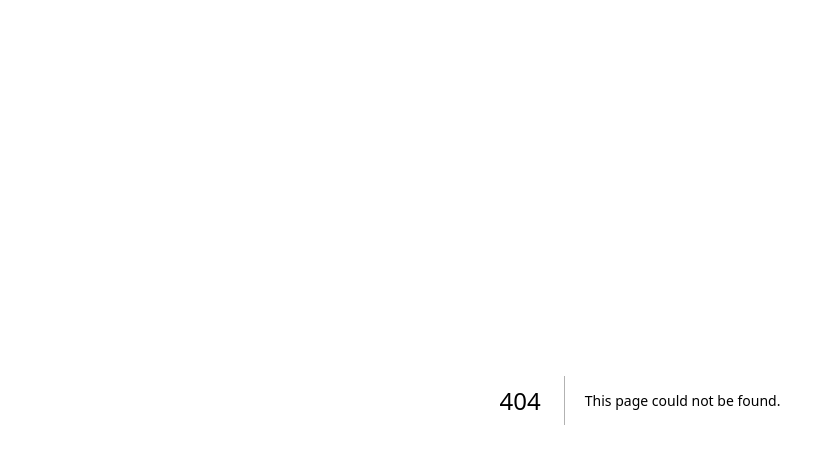
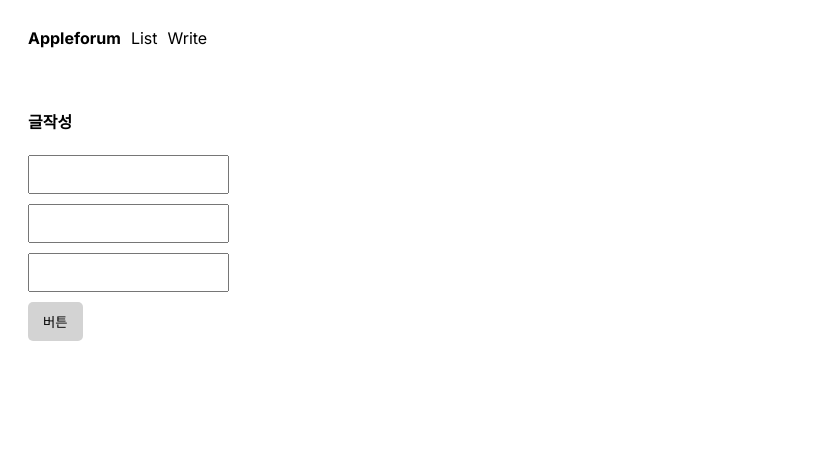
Before and after one commit to miamipeach/next-board, a Next.js app: page /write in a window 1280 px wide. Before the commit this address had no page. Shown: the top 464 px of the page, without its empty margins (0-815 px from the left). Built offline with nearby package versions, Linux system fonts and the light colour scheme.

Commit message:
(feat): write 페이지

```diff
--- /dev/null
+++ b/pages/api/post/new.js
@@ -0,0 +1,8 @@
+import { connectDB } from '../../../src/util/database';
+
+export default async function newAPI(req, res) {
+  const client = (await connectDB).db('next-board');
+  await client.collection('post').insertOne(JSON.parse(req.body));
+
+  return res.status(200).json({ message: '성공' });
+}
--- a/src/app/globals.css
+++ b/src/app/globals.css
@@ -18,3 +18,37 @@
     color: grey;
     margin : 5px 0px;
 }
+
+.list-item.hide{
+    opacity: 0;
+    transition: opacity 0.5s;
+}
+
+.p-20 {
+    padding: 20px;
+}
+input {
+    box-sizing: border-box;
+    padding: 10px;
+    display: block;
+    margin-bottom: 10px;
+}
+button {
+    padding: 10px 15px;
+    background: lightgray;
+    border: none;
+    border-radius: 5px;
+}
+
+.navbar {
+    background: white;
+    padding: 20px;
+}
+.navbar a {
+    margin-right: 10px;
+    text-decoration: none;
+    color: black;
+}
+.logo {
+    font-weight: bold;
+}
--- a/src/app/layout.tsx
+++ b/src/app/layout.tsx
@@ -1,18 +1,22 @@
 import './globals.css';
-import type { Metadata } from 'next';
 import { Inter } from 'next/font/google';
+import Link from 'next/link';
 
 const inter = Inter({ subsets: ['latin'] });
-
-export const metadata: Metadata = {
-  title: 'Create Next App',
-  description: 'Generated by create next app',
-};
 
 export default function RootLayout({ children }: { children: React.ReactNode }) {
   return (
     <html lang="en">
-      <body className={inter.className}>{children}</body>
+      <body className={inter.className}>
+        <div className="navbar">
+          <Link href="/" className="logo">
+            Appleforum
+          </Link>
+          <Link href="/list">List</Link>
+          <Link href="/write">Write</Link>
+        </div>
+        {children}
+      </body>
     </html>
   );
 }
--- /dev/null
+++ b/src/app/write/components/WriteBtn.tsx
@@ -0,0 +1,21 @@
+'use client';
+import { useRouter } from 'next/navigation';
+
+export default function WriteBtn() {
+  const router = useRouter();
+
+  const handlePost = async () => {
+    const title = (document.getElementById('title') as HTMLInputElement).value;
+    const subtitle = (document.getElementById('subtitle') as HTMLInputElement).value;
+    const content = (document.getElementById('content') as HTMLInputElement).value;
+
+    await fetch('http://localhost:3000/api/post/new', {
+      method: 'POST',
+      body: JSON.stringify({ title, subtitle, content }),
+    }).then(() => {
+      router.push(`/list?${Math.random().toString()}`);
+    });
+  };
+
+  return <button onClick={() => handlePost()}>버튼</button>;
+}
--- /dev/null
+++ b/src/app/write/page.tsx
@@ -0,0 +1,14 @@
+import WriteBtn from '@/app/write/components/WriteBtn';
+
+export default function Write() {
+  return (
+    <div className={'p-20'}>
+      <h4>글작성</h4>
+
+      <input name={'title'} type="text" id={'title'} />
+      <input name={'subtitle'} type="text" id={'subtitle'} />
+      <input name={'content'} type="text" id={'content'} />
+      <WriteBtn />
+    </div>
+  );
+}
```
